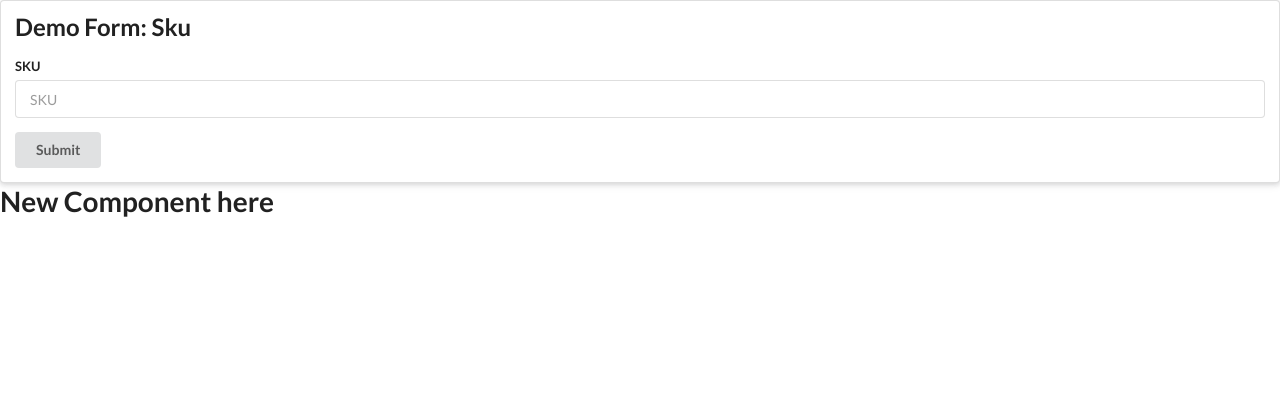
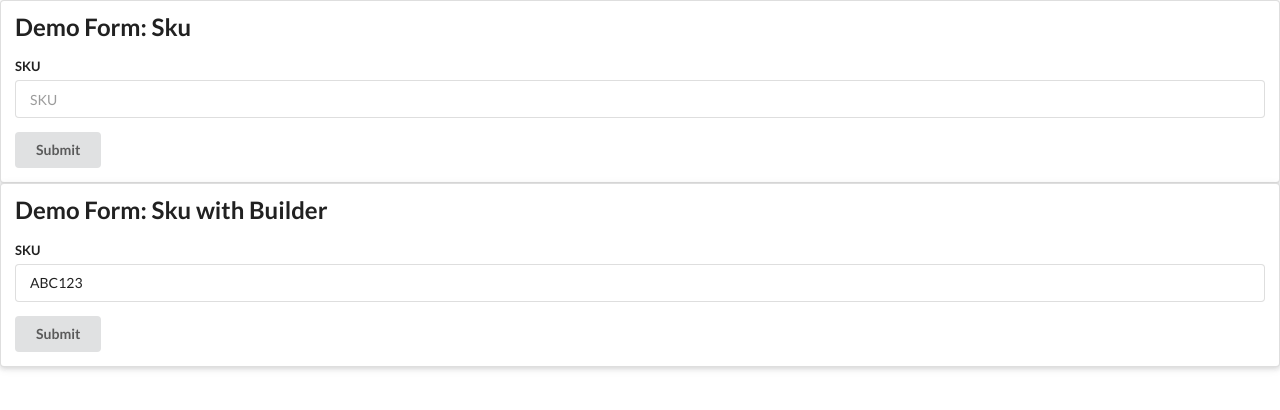
Before and after one commit to asia898/demo-form-sku, an Angular app: page / in a window 1280 px wide. Shown: the top 410 px of the page. Built offline with nearby package versions, Linux system fonts and the light colour scheme.

Commit message:
bind the property myForm in the view to the form element using formGroup directive

```diff
--- a/src/app/demo-form-sku-with-builder/demo-form-sku-with-builder.component.ts
+++ b/src/app/demo-form-sku-with-builder/demo-form-sku-with-builder.component.ts
@@ -24,5 +24,7 @@ export class DemoFormSkuWithBuilderComponent implements OnInit {
 
     ngOnInit() {}
 
-
+    onSubmit(value: string): void {
+        console.log('you submitted value: ', value);
+    }
 }
--- a/src/app/demo-form-sku-with-builder/demo-from-sku-with-builder.component.html
+++ b/src/app/demo-form-sku-with-builder/demo-from-sku-with-builder.component.html
@@ -1 +1,16 @@
-<h1>New Component here</h1>
+
+<div class="ui raised segment">
+    <h2 class="ui header">Demo Form: Sku with Builder</h2>
+    <form [formGroup]="myForm"
+        (ngSubmit)="onSubmit(myForm.value)"
+        class="ui form">
+        <div class="field">
+            <label for="skuInput">SKU</label>
+            <input type="text"
+                id="skuInput"
+                placeholder="SKU"
+                [formControl]="$any(myForm.controls['sku'])">
+        </div>
+        <button type="submit" class="ui button">Submit</button>
+    </form>
+</div>
```
